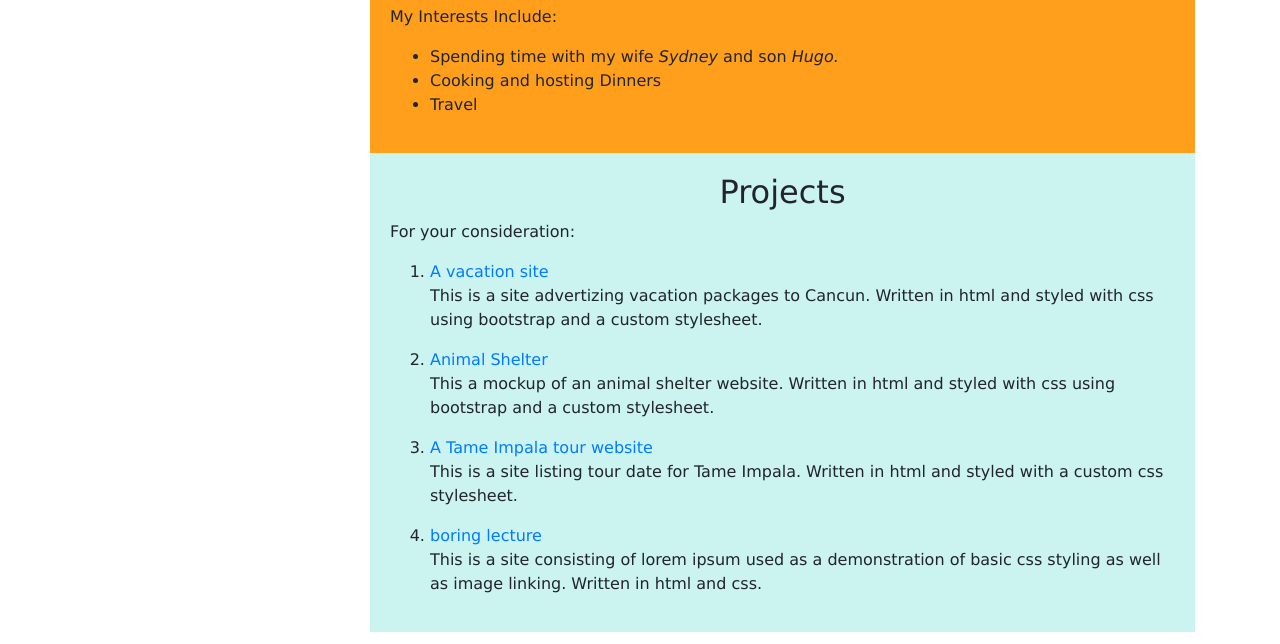
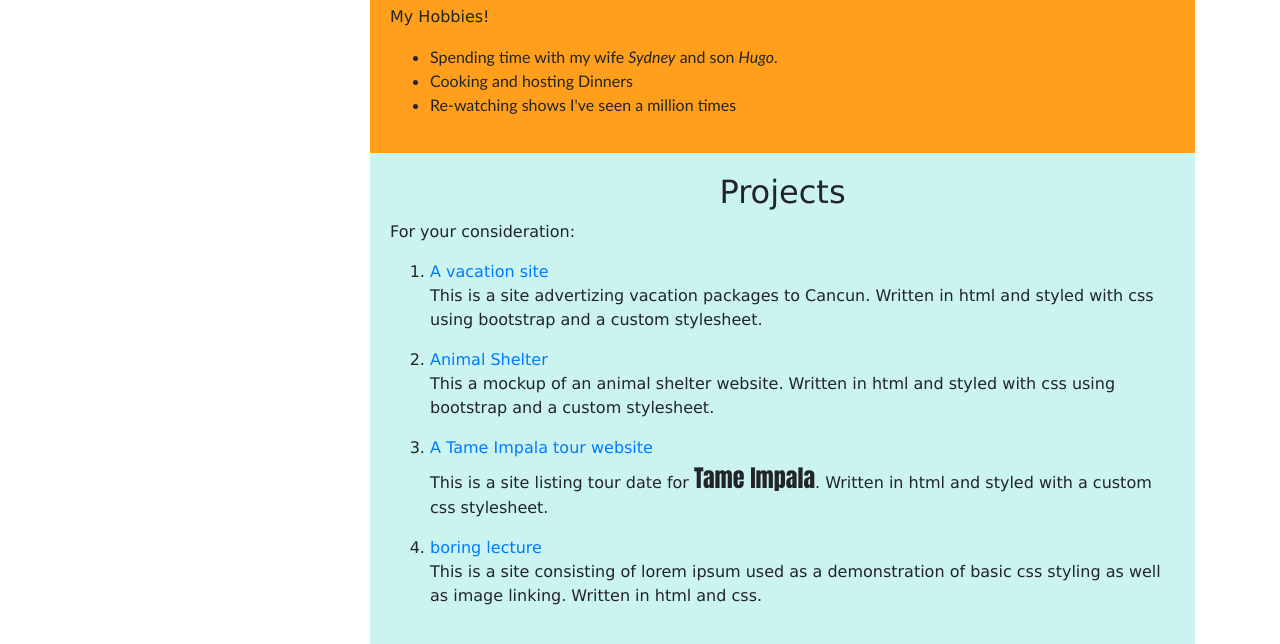
Before and after one commit to nsncowan/old-project1, a plain HTML site: page index.html in a window 1280 px wide. Shown: the part 704-1348 px from the top of the page. Drawn offline with Linux system fonts and the light colour scheme.

Commit message:
add span feature

```diff
--- a/css/styles.css
+++ b/css/styles.css
@@ -70,3 +70,13 @@ img {
   float: left;
   padding: 10px;
 }
+
+.hobbies {
+  font-family:'Gill Sans', 'Gill Sans MT', Calibri, 'Trebuchet MS', sans-serif;
+}
+
+.band-name {
+  font-family: Impact, Haettenschweiler, 'Arial Narrow Bold', sans-serif;
+  font-weight: bolder;
+  font-size: x-large;
+}
--- a/index.html
+++ b/index.html
@@ -37,7 +37,7 @@
         <div class="about">
           <h2>About Me</h2>
             <img src="photos/Family5a.jpeg" alt="A photo of my family.">
-            <p>Originally from <strong>Boston, Massachusetts,</strong> I moved to the west coast in 2013 with my (now) wife in 2013. Living in Seattle at first, I felt drawn to Portland with starting with my first visit. I moved to the west coast to become a chef, and spent the last decade honing my skills. When the pandemic hit, I reevaluated my priorities and my wife and I started a family. Now I'm excited to begin a new career as a web developer. I plan to take the energy and work ethic I learned in the kitchen, and apply it to my new venture!</p>
+            <p>Originally from <strong>Boston, Massachusetts,</strong> I moved to the west coast in 2013 with my wife in 2013. Living in Seattle at first, I felt drawn to Portland with starting with my first visit. I moved to the west coast to become a chef, and spent the last decade honing my skills. When the pandemic hit, I reevaluated my priorities and my wife and I started a family. Now I'm excited to begin a new career as a web developer. I plan to take the energy and work ethic I learned in the kitchen, and apply it to my new venture!</p>
         </div>
         <div class="background">
           <h2>Background and Education</h2>
@@ -49,11 +49,11 @@
         </div>
         <div class="personal">
           <h2>Personal</h2>
-            <p>My Interests Include:</p>
-              <ul>
+            <p>My Hobbies!</p>
+              <ul><span class=hobbies>
                 <li>Spending time with my wife <em>Sydney</em> and son <em>Hugo.</em></li>
                 <li>Cooking and hosting Dinners</li>
-                <li>Travel</li>
+                <li>Re-watching shows I've seen a million times</li></span>
               </ul>
         </div>
         <div class="projects">
@@ -65,7 +65,7 @@
               <li><a href="https://github.com/nsncowan/animal-shelter">Animal Shelter</a></li>
                 <p>This a mockup of an animal shelter website. Written in html and styled with css using bootstrap and a custom stylesheet. </p>
               <li><a href="https://github.com/nsncowan/band-website">A Tame Impala tour website</a></li>
-                <p>This is a site listing tour date for Tame Impala. Written in html and styled with a custom css stylesheet.</p>
+                <p>This is a site listing tour date for <span class=band-name>Tame Impala</span>. Written in html and styled with a custom css stylesheet.</p>
               <li><a href="https://github.com/nsncowan/boring-lecture">boring lecture</a></li>
                 <p>This is a site consisting of lorem ipsum used as a demonstration of basic css styling as well as image linking. Written in html and css.</p>
             </ol>
```
